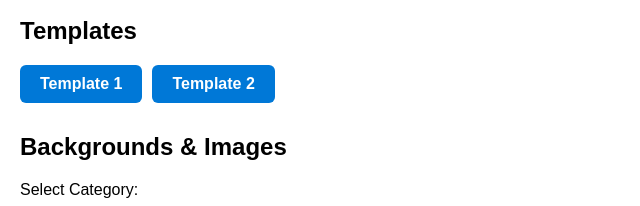
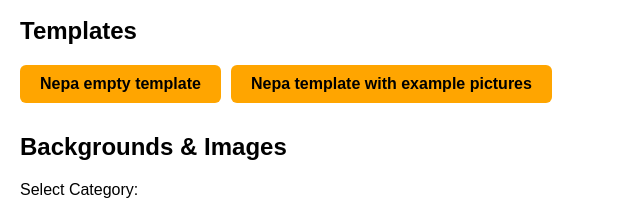
Before and after one commit to Nepa-AB/Nepa-Templates-Add-in, a website built with webpack: page src/taskpane/taskpane.html in a window 1280 px wide. Shown: the part 51-257 px from the top of the page, without its empty margins (0-640 px from the left). Built offline with nearby package versions, Linux system fonts and the light colour scheme.

Commit message:
another fix

```diff
--- a/src/taskpane/taskpane.css
+++ b/src/taskpane/taskpane.css
@@ -16,19 +16,23 @@ section {
 .template-buttons {
   display: flex;
   gap: 10px;
+  flex-wrap: wrap;
 }
 
 .template-button {
   padding: 10px 20px;
-  background-color: #0078d7;
-  color: white;
   text-decoration: none;
   border-radius: 6px;
   font-weight: bold;
 }
 
-.template-button:hover {
-  background-color: #005fa3;
+.template-button.orange {
+  background-color: orange;
+  color: black;
+}
+
+.template-button.orange:hover {
+  background-color: #e69500;
 }
 
 .image-grid {
--- a/src/taskpane/taskpane.html
+++ b/src/taskpane/taskpane.html
@@ -11,8 +11,12 @@
   <section>
     <h2>Templates</h2>
     <div class="template-buttons">
-      <a class="template-button" href="https://nepa-ab.github.io/Nepa-Templates-Add-in/template1.pptx" target="_blank">Template 1</a>
-      <a class="template-button" href="https://nepa-ab.github.io/Nepa-Templates-Add-in/template2.pptx" target="_blank">Template 2</a>
+      <a class="template-button orange" href="https://nepa-ab.github.io/Nepa-Templates-Add-in/src/templates/Nepa empty template.pptx" target="_blank">
+        Nepa empty template
+      </a>
+      <a class="template-button orange" href="https://nepa-ab.github.io/Nepa-Templates-Add-in/src/templates/Nepa template with example pictures.pptx" target="_blank">
+        Nepa template with example pictures
+      </a>
     </div>
   </section>
 
```
